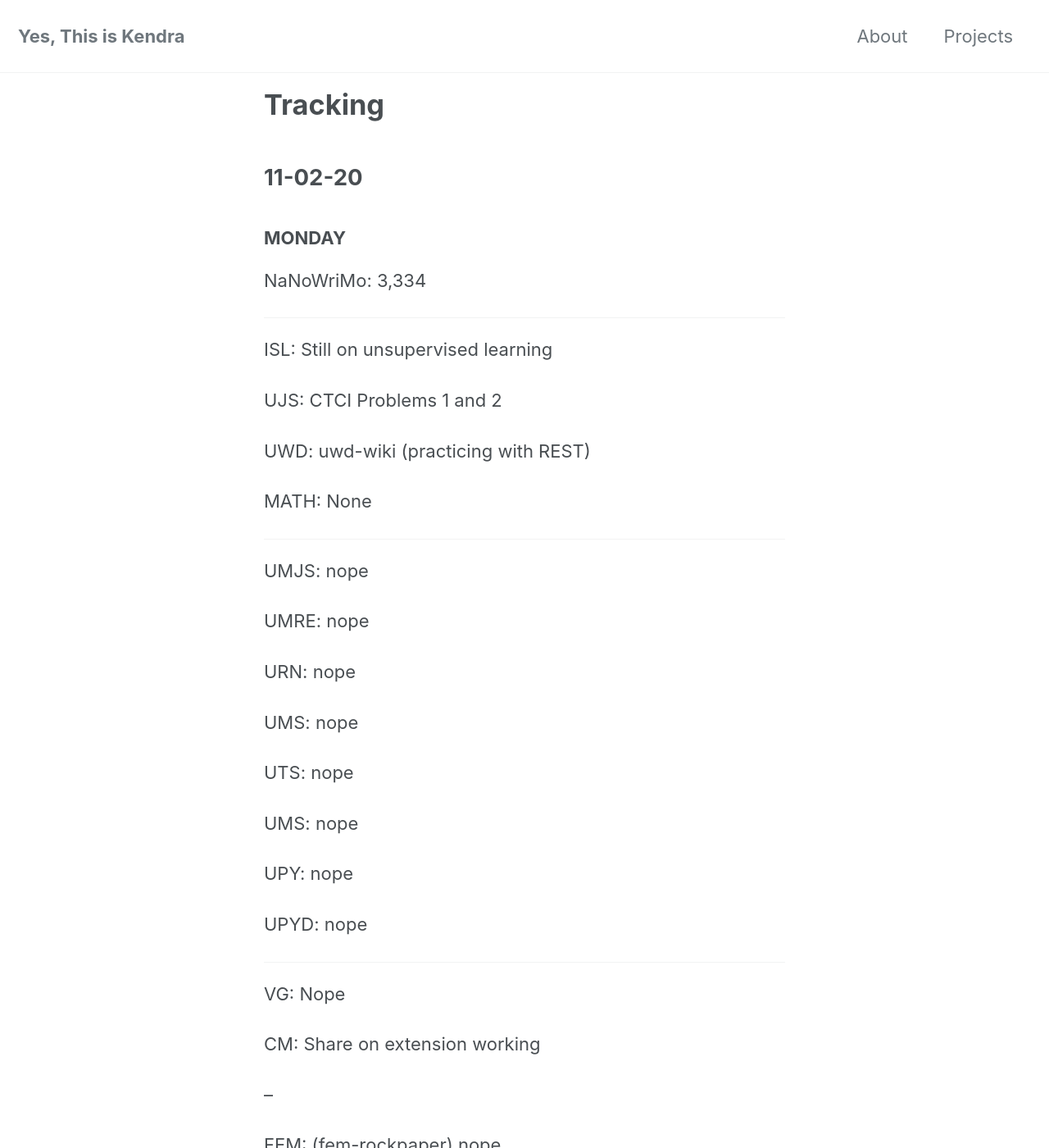
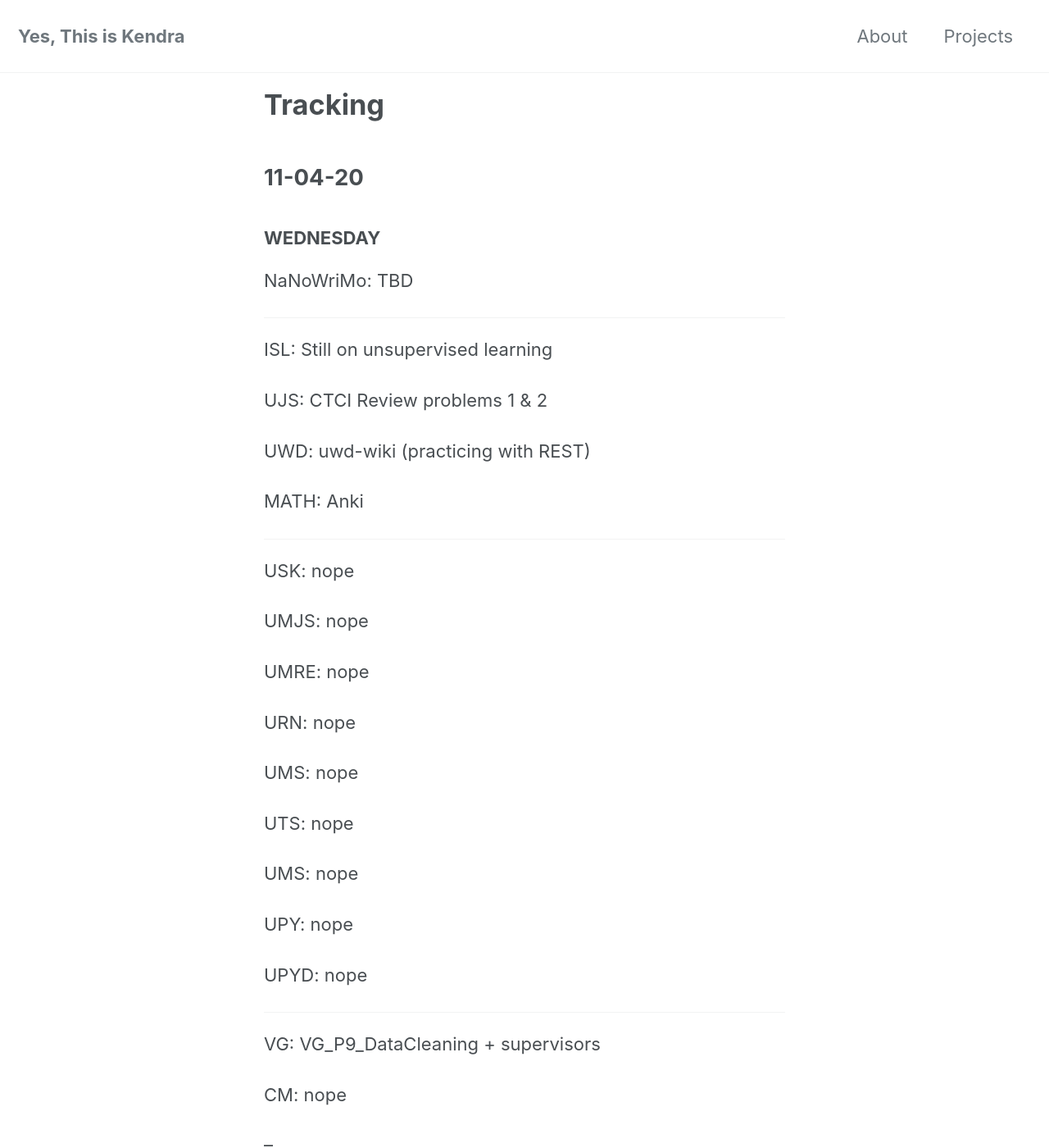
Before and after one commit to yesthisiskendra/yesthisiskendra.github.io, a Jekyll site: the page built from _pages/tracking.md, in a window 1280 px wide and 1400 px high. Shown: the whole window at 82% size. Built offline with Jekyll 4.4.1, drawn with Linux system fonts in a browser that asks for light colours; cached includes are drawn as plain includes; nearby versions of some CDN libraries; some of the changed text lies outside the part shown.

Commit message:
Add tracking

```diff
--- a/_pages/tracking.md
+++ b/_pages/tracking.md
@@ -3,6 +3,104 @@
 title: "Tracking"
 permalink: /tracking/
 ---
+
+
+## 11-04-20
+
+### WEDNESDAY
+
+NaNoWriMo: TBD
+
+---
+
+ISL: Still on unsupervised learning
+
+UJS: CTCI Review problems 1 & 2
+
+UWD: uwd-wiki (practicing with REST)
+
+MATH: Anki
+
+---
+
+USK: nope
+
+UMJS: nope
+
+UMRE: nope
+
+URN: nope
+
+UMS: nope
+
+UTS: nope
+
+UMS: nope
+
+UPY: nope
+
+UPYD: nope
+
+---
+
+VG: VG_P9_DataCleaning + supervisors
+
+CM: nope
+
+--
+
+FEM: (fem-rockpaper) nope
+
+EDH: ... goals?
+
+
+## 11-03-20
+
+### TUESDAY
+
+NaNoWriMo: 4,792
+
+---
+
+ISL: Still on unsupervised learning
+
+UJS: CTCI Problems 3 and 4
+
+UWD: uwd-wiki (practicing with REST)
+
+MATH: nope
+
+---
+
+USK: yes!
+
+UMJS: nope
+
+UMRE: nope
+
+URN: nope
+
+UMS: nope
+
+UTS: nope
+
+UMS: nope
+
+UPY: nope
+
+UPYD: nope
+
+---
+
+VG: nope
+
+CM: nope
+
+--
+
+FEM: (fem-rockpaper) nope
+
+EDH: ... goals?
 
 
 ## 11-02-20
```
